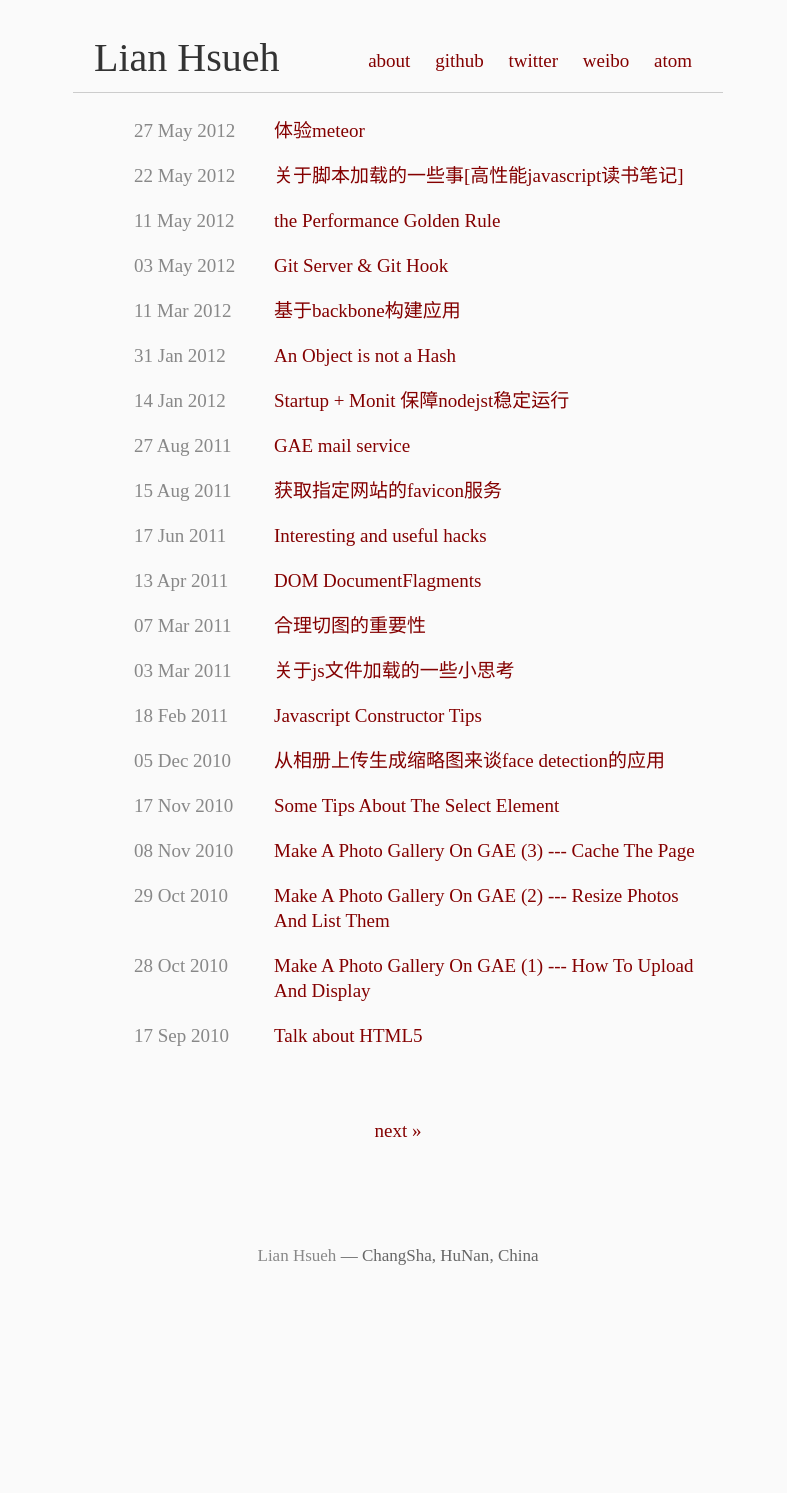
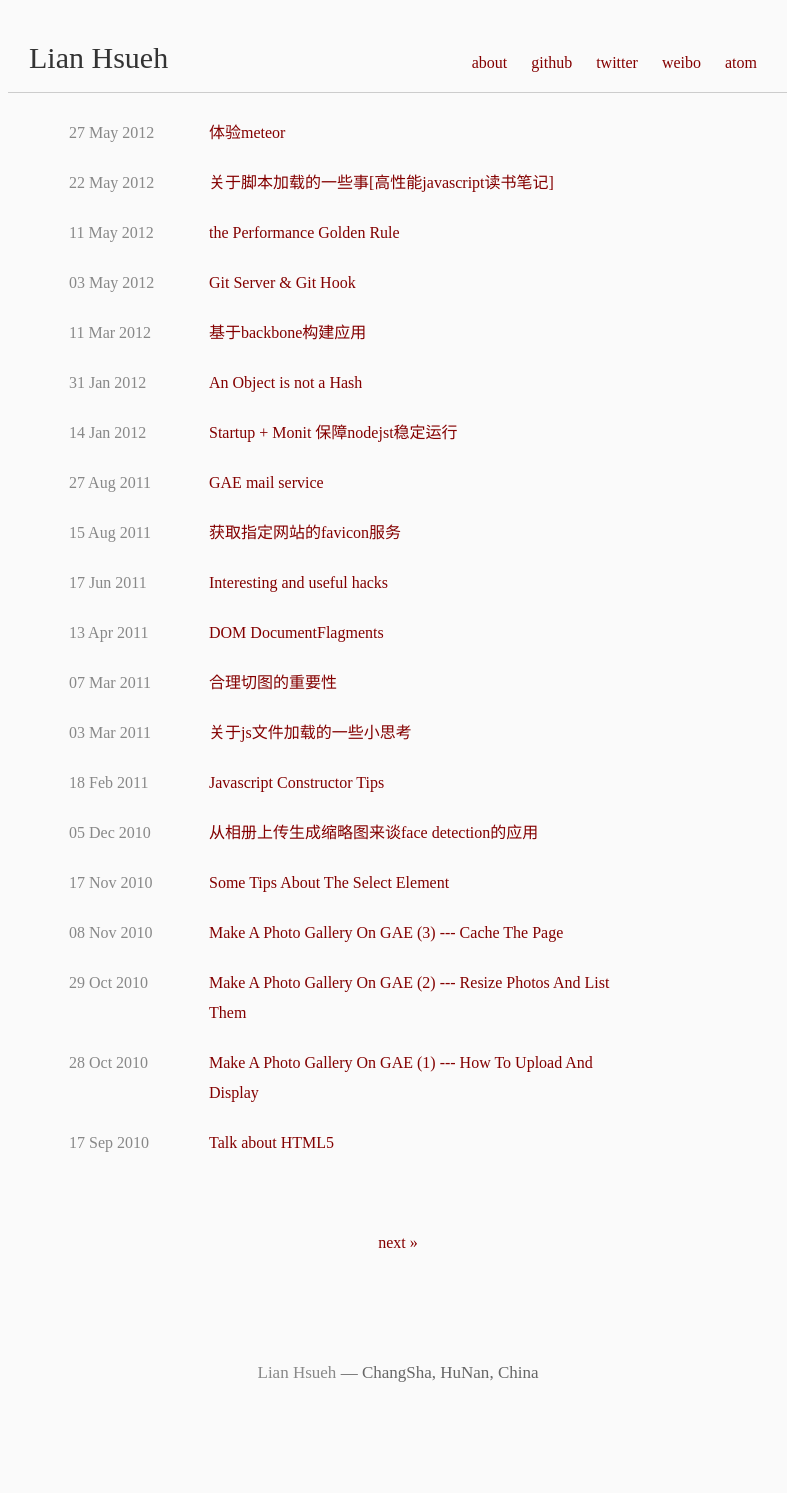
Before and after one commit to xydudu/xydudu.github.com, a Jekyll site: the page built from index.html, in a window 1280 px wide. Shown: the whole page, without its empty margins (242-1029 px from the left). Built offline with Jekyll 4.4.1, drawn with Linux system fonts in a browser that asks for light colours; Markdown is read by kramdown in place of the engine named in the settings; the list of posts is cut into pages by our own code; before the commit the page ends 1373 px from its top, so only the background shows below that.

Commit message:
new theme

```diff
--- a/css/style.css
+++ b/css/style.css
@@ -6,9 +6,9 @@ html, body {
 
 body {
   background-color: #fafafa;
-  font: 19px 'Baskerville';
+  font: 16px 'Baskerville';
   color: #222;
-  line-height: 25px;
+  line-height: 30px;
 }
 
 h1, h2, h3, h4, h5, h6 {
@@ -18,12 +18,12 @@ h1, h2, h3, h4, h5, h6 {
 }
 
 h1 {
-  font-size: 40px;
+  font-size: 30px;
   line-height: 64px;
 }
 
 h2 {
-  font-size: 30px;
+  font-size: 25px;
   line-height: 48px;
 }
 
@@ -60,7 +60,7 @@ pre, tt, code {
 }
 
 #container {
-  max-width: 650px;
+  max-width: 780px;
   margin: 25px auto;
 }
 
```
